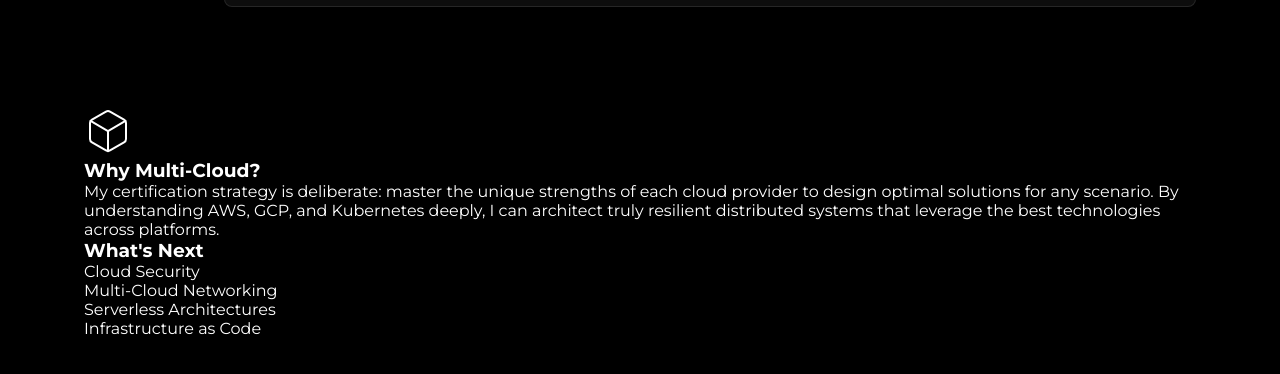
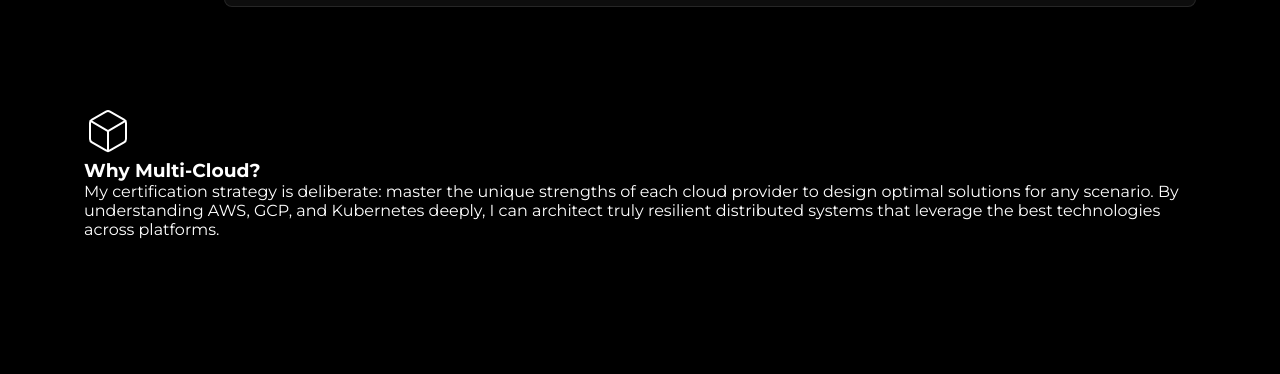
Before and after one commit to Prabhudatta3004/Portfolio_2.0, a plain HTML site: page certifications.html in a window 1280 px wide. Shown: the part 1088-1462 px from the top of the page. After the commit the page ends 1427 px from the top, so only its background shows below. Drawn offline with Linux system fonts and the light colour scheme.

Commit message:
Remove What's Next section from certifications page

```diff
--- a/certifications.html
+++ b/certifications.html
@@ -156,24 +156,6 @@
                     architect truly resilient distributed systems that leverage the best technologies across platforms.
                 </p>
             </div>
-
-            <div class="future-skills">
-                <h3>What's Next</h3>
-                <div class="future-skill-tiles">
-                    <div class="skill-tile">
-                        <span>Cloud Security</span>
-                    </div>
-                    <div class="skill-tile">
-                        <span>Multi-Cloud Networking</span>
-                    </div>
-                    <div class="skill-tile">
-                        <span>Serverless Architectures</span>
-                    </div>
-                    <div class="skill-tile">
-                        <span>Infrastructure as Code</span>
-                    </div>
-                </div>
-            </div>
         </div>
     </section>
 
```
